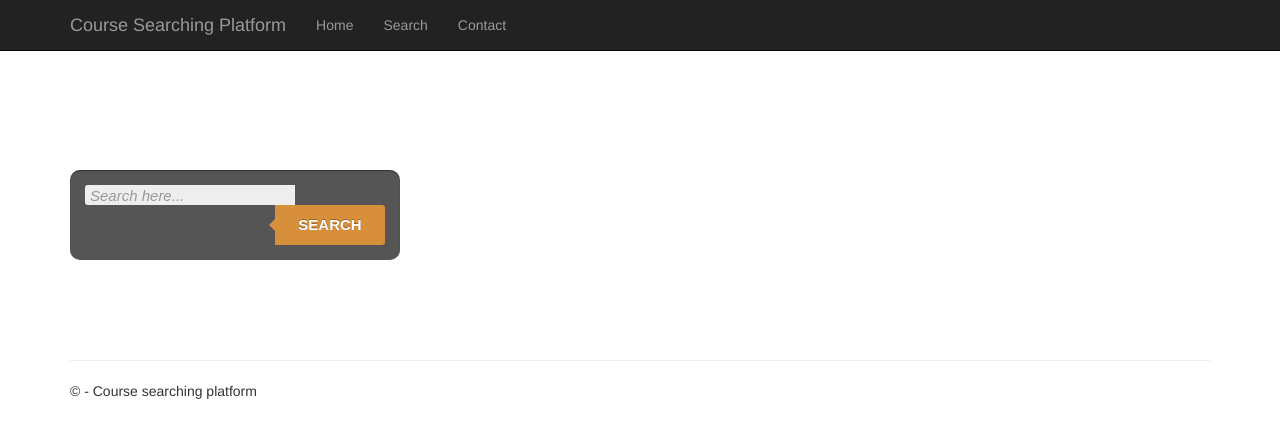
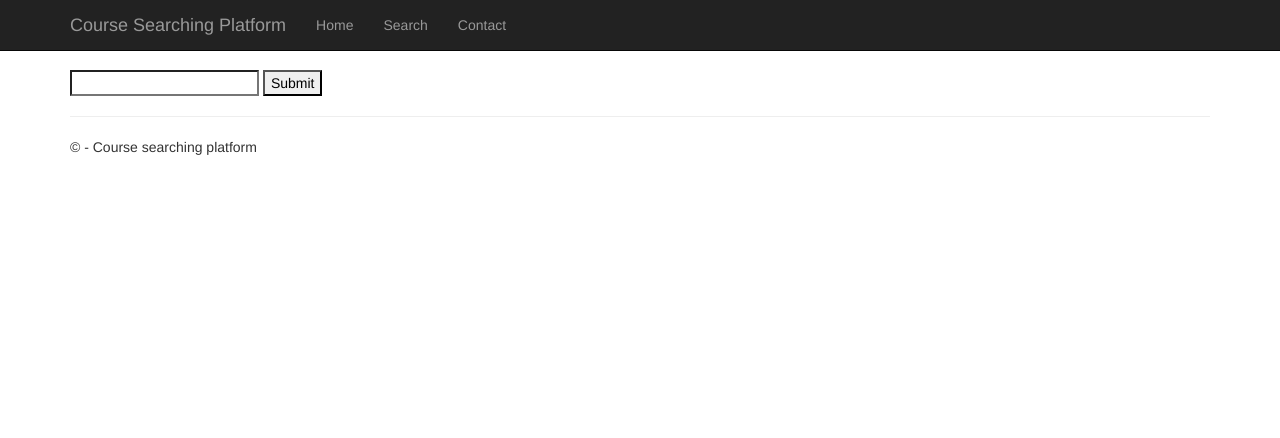
Before and after one commit to Yuiizui/DataBase, a Flask app: page /search in a window 1280 px wide. Shown: the top 438 px of the page. Run offline with Flask 2, Linux system fonts and the light colour scheme; data that the repository does not hold is empty; parts of the project's set-up code (start-up, migrations or seed data) failed here and were passed over; some libraries are stand-ins or nearby versions.

Commit message:
按鈕測試完成

```diff
--- a/FlaskWebProject1/FlaskWebProject1/templates/layout.html
+++ b/FlaskWebProject1/FlaskWebProject1/templates/layout.html
@@ -17,6 +17,12 @@
             alert(input);
 
         }
+
+        function wawa() {
+            var variable = document.getElementById('input_id').value;
+            document.getElementById('alert').innerHTML = 'The user input is: ' + variable;
+        }
+
     </script>
     <script src="/static/scripts/modernizr-2.6.2.js"></script>
 </head>
--- a/FlaskWebProject1/FlaskWebProject1/templates/users.html
+++ b/FlaskWebProject1/FlaskWebProject1/templates/users.html
@@ -4,12 +4,11 @@
 <title>Searching </title>
 
 <!-- search form 6 -->
-<div class="button_box2">
-    <form class="form-wrapper-2 cf" name="form" id="form">
-        <input type="text" placeholder="Search here..." required>
-        <button name="search_box" id="search_box" type="submit" onclick=ShowMeDate() value="gg">Search</button>
-    </form>
-</div>
+<form>
+    <input type="text" id="input_id" value="">
+    <input type="button" value="Submit" onclick="wawa()" />
+    <div id="alert" style="color: red"></div>
+</form>
 
 {% for user in users %}
 <p>
```
